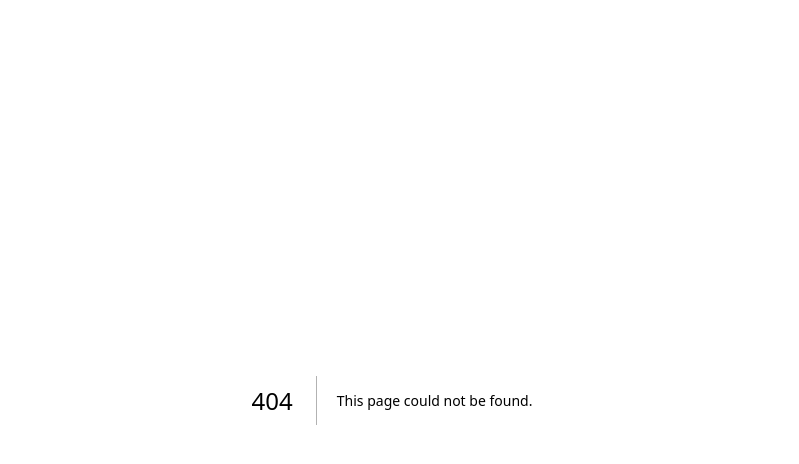
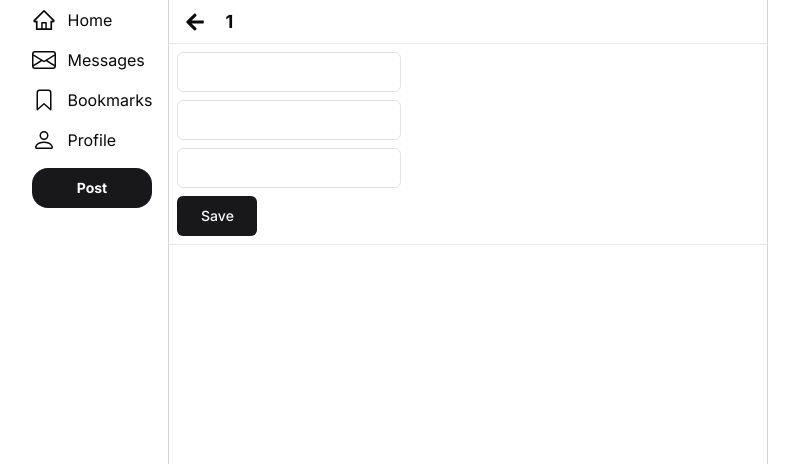
Before and after one commit to maxkors/tweeder, a Next.js app: page /users/1/profile in a window 1280 px wide. Before the commit this address had no page. Shown: the top 464 px of the page, without its empty margins (248-1047 px from the left). Built offline with nearby package versions, Linux system fonts and the light colour scheme; no server answers; sample sign-in values are in the browser's storage.

Commit message:
add profile edit page

```diff
--- /dev/null
+++ b/src/app/users/[username]/profile/page.tsx
@@ -0,0 +1,64 @@
+"use client";
+
+import { useSelector } from "react-redux";
+import { RootState } from "@/store/store";
+import { Input } from "@/components/ui/input";
+import { Button } from "@/components/ui/button";
+import { FormEvent, useEffect, useState } from "react";
+import { ProfileData } from "@/query/userClient";
+import UserClient from "@/query/userClient";
+
+const ProfilePage = () => {
+  const username = useSelector((state: RootState) => state.profile.username);
+  const [formData, setFormData] = useState<ProfileData>({
+    username: "",
+    name: "",
+    email: "",
+  });
+
+  useEffect(() => {
+    UserClient.getUserData(username).then(data => setFormData(data));
+  }, []);
+
+  const onChangeHandler = (event: any) => {
+    setFormData(prevState => ({...prevState, [event.target.name]: event.target.value}))
+  };
+
+  const onSubmitHandler = (event: FormEvent<HTMLFormElement>) => {
+    event.preventDefault();
+    UserClient.editUserData(username, formData);
+  };
+
+  return (
+    <div>
+      <form
+        className="border-b-[1px] border-gray-200 p-2"
+        onSubmit={onSubmitHandler}
+      >
+          <Input
+            name="username"
+            className="max-w-56 mb-2"
+            value={formData.username}
+            onChange={onChangeHandler}
+          />
+          <Input
+            name="name"
+            className="max-w-56 mb-2"
+            value={formData.name}
+            onChange={onChangeHandler}
+          />
+          <Input
+            name="email"
+            className="max-w-56 mb-2"
+            value={formData.email}
+            onChange={onChangeHandler}
+          />
+          <Button className="w-20" type="submit">
+            Save
+          </Button>
+      </form>
+    </div>
+  );
+};
+
+export default ProfilePage;
--- a/src/components/Feed.tsx
+++ b/src/components/Feed.tsx
@@ -1,10 +1,5 @@
 "use client";
 
-import { TweetData, getAllTweets } from "@/query/tweetClient";
-import { useQuery } from "@tanstack/react-query";
-import Tweet from "./Tweet";
-import { useRouter } from "next/navigation";
-import { useCallback, useEffect, useState } from "react";
 import { Tabs, TabsContent, TabsList, TabsTrigger } from "./ui/tabs";
 import SubscriptionPosts from "./SubscriptionPosts";
 import RecommendedPosts from "./RecommendedPosts";
--- a/src/components/ProfileCard.tsx
+++ b/src/components/ProfileCard.tsx
@@ -77,9 +77,14 @@ const ProfileCard = ({ data }: Props) => {
       </p>
       <div className="flex">
         {data.username === username && (
-          <Button className="mt-3 mx-2" onClick={onSignOutClickHandler}>
-            Sign out
-          </Button>
+          <>
+            <Button className="mt-3 mx-2" onClick={onSignOutClickHandler}>
+              Sign out
+            </Button>
+            <Button className="mt-3 mx-2" onClick={() => router.push(`/users/${username}/profile`)}>
+              Edit profile
+            </Button>
+          </>
         )}
         {data.username !== username && followButton}
         {data.username !== username && (
--- a/src/query/userClient.ts
+++ b/src/query/userClient.ts
@@ -15,8 +15,34 @@ export type SimpleProfile = {
   username: string;
 };
 
+export type ProfileData = {
+  username: string;
+  name: string;
+  email: string;
+};
+
+async function getUserData(username: string) {
+  const response = await axios.get(`${BASE_PATH}/users/${username}`, {
+    headers: {
+      Authentication: "Bearer " + localStorage.getItem("jwt_token"),
+    },
+    withCredentials: true,
+  });
+  return response.data as ProfileData;
+}
+
+async function editUserData(username: string, data: ProfileData) {
+  const response = await axios.put(`${BASE_PATH}/users/${username}`, data, {
+    headers: {
+      Authentication: "Bearer " + localStorage.getItem("jwt_token"),
+    },
+    withCredentials: true,
+  });
+  return response.data as ProfileData;
+}
+
 export async function getProfile(username: string) {
-  const response = await axios.get(`${BASE_PATH}/users/${username}`, {
+  const response = await axios.get(`${BASE_PATH}/users/${username}/profile`, {
     headers: {
       Authentication: "Bearer " + localStorage.getItem("jwt_token"),
     },
@@ -26,12 +52,15 @@ export async function getProfile(username: string) {
 }
 
 async function searchProfiles(username: string) {
-  const response = await axios.get(`${BASE_PATH}/users/search?name=${username}`, {
+  const response = await axios.get(
+    `${BASE_PATH}/users/search?name=${username}`,
+    {
       headers: {
         Authentication: "Bearer " + localStorage.getItem("jwt_token"),
       },
       withCredentials: true,
-  });
+    }
+  );
   return response;
 }
 
@@ -50,7 +79,12 @@ export async function signIn(username: string, password: string) {
   return response;
 }
 
-export async function signUp(name: string, email: string, username: string, password: string) {
+export async function signUp(
+  name: string,
+  email: string,
+  username: string,
+  password: string
+) {
   const response = await axios.post(
     `${BASE_PATH}/auth/signup`,
     {
@@ -97,22 +131,28 @@ async function unfollow(subjectUsername: string) {
 }
 
 async function getSubscriptions(username: string) {
-  const response = await axios.get(`${BASE_PATH}/users/${username}/subscriptions`, {
+  const response = await axios.get(
+    `${BASE_PATH}/users/${username}/subscriptions`,
+    {
       headers: {
         Authentication: "Bearer " + localStorage.getItem("jwt_token"),
       },
       withCredentials: true,
-  });
+    }
+  );
   return response.data as SimpleProfile[];
 }
 
 async function getSubscribers(username: string) {
-  const response = await axios.get(`${BASE_PATH}/users/${username}/subscribers`, {
+  const response = await axios.get(
+    `${BASE_PATH}/users/${username}/subscribers`,
+    {
       headers: {
         Authentication: "Bearer " + localStorage.getItem("jwt_token"),
       },
       withCredentials: true,
-  });
+    }
+  );
   return response.data as SimpleProfile[];
 }
 
@@ -121,5 +161,7 @@ export default {
   unfollow,
   searchProfiles,
   getSubscriptions,
-  getSubscribers
-}
+  getSubscribers,
+  getUserData,
+  editUserData
+};
```
Lines whose indentation alone changed are shown as unchanged.
